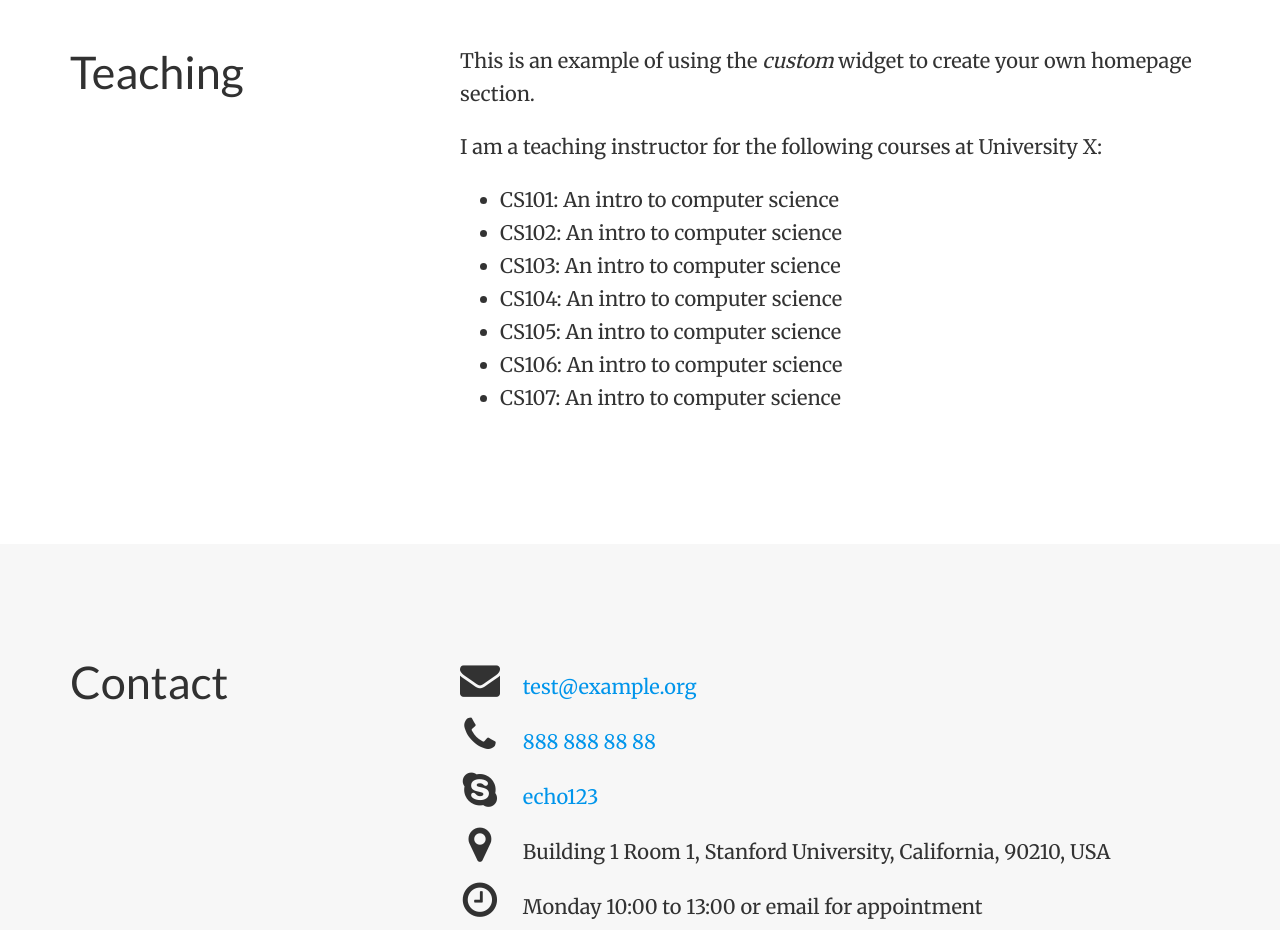
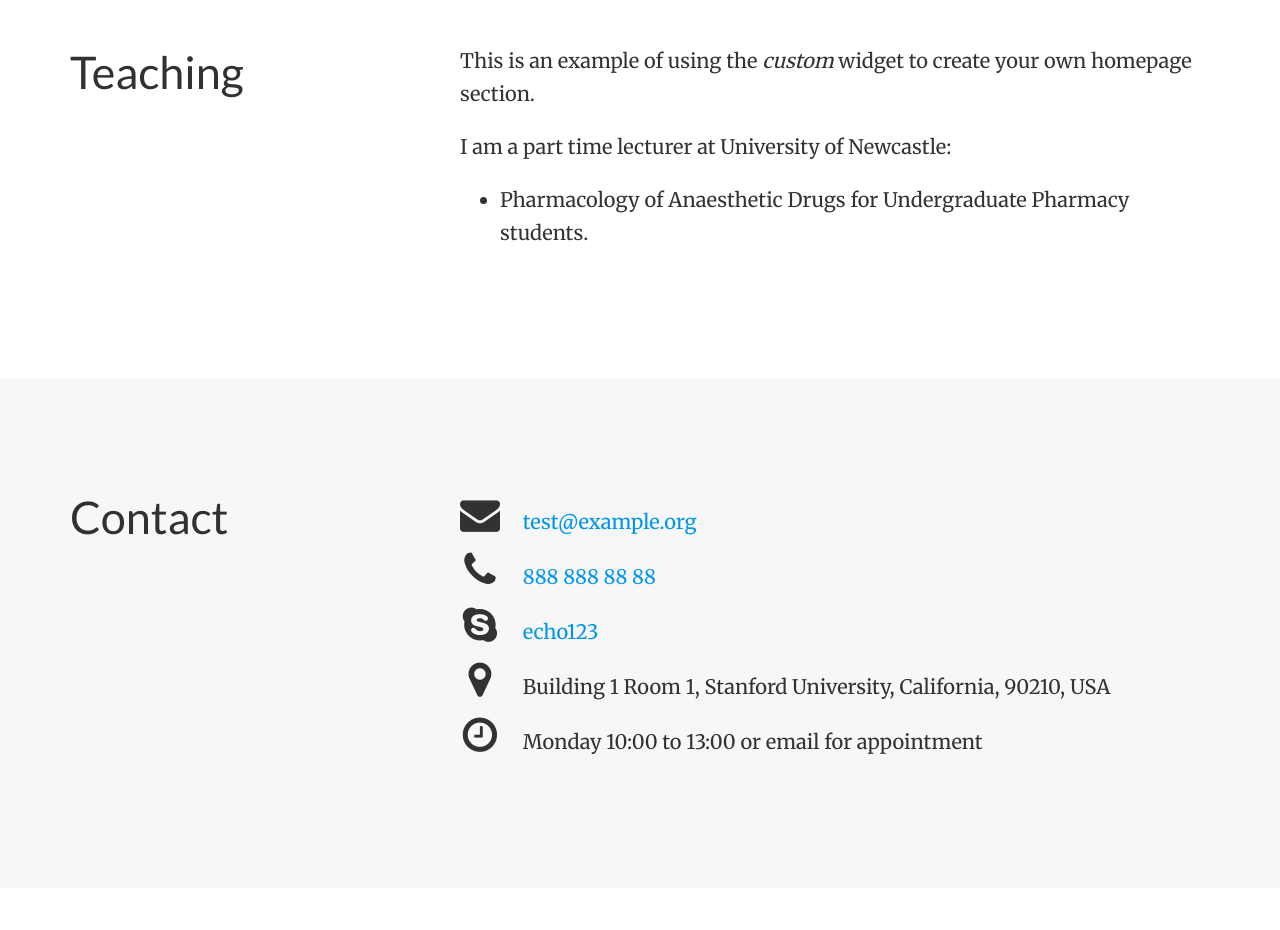
Before and after one commit to HamishMeares/HamishMeares.github.io, a plain HTML site: page index.html in a window 1280 px wide. Shown: the part 5120-6050 px from the top of the page. Drawn offline with nearby package versions, Linux system fonts and the light colour scheme; some icons are missing.

Commit message:
rebuild website

```diff
--- a/index.html
+++ b/index.html
@@ -962,16 +962,10 @@
   <div class="col-xs-12 col-md-8">
     <p>This is an example of using the <em>custom</em> widget to create your own homepage section.</p>
 
-<p>I am a teaching instructor for the following courses at University X:</p>
+<p>I am a part time lecturer at University of Newcastle:</p>
 
 <ul>
-<li>CS101: An intro to computer science</li>
-<li>CS102: An intro to computer science</li>
-<li>CS103: An intro to computer science</li>
-<li>CS104: An intro to computer science</li>
-<li>CS105: An intro to computer science</li>
-<li>CS106: An intro to computer science</li>
-<li>CS107: An intro to computer science</li>
+<li>Pharmacology of Anaesthetic Drugs for Undergraduate Pharmacy students.</li>
 </ul>
 
   </div>
```
